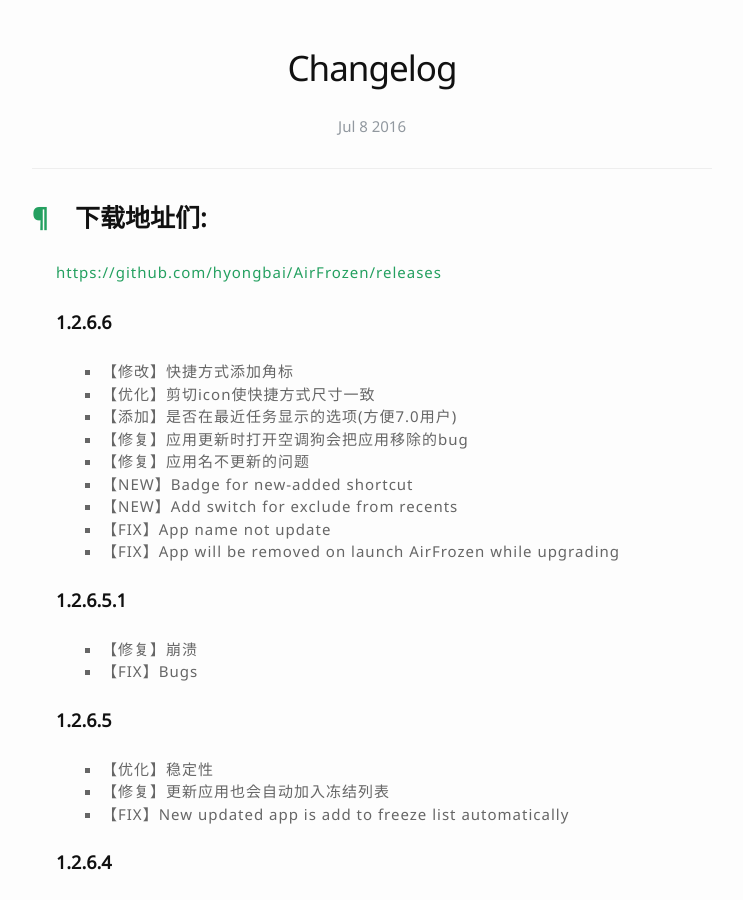
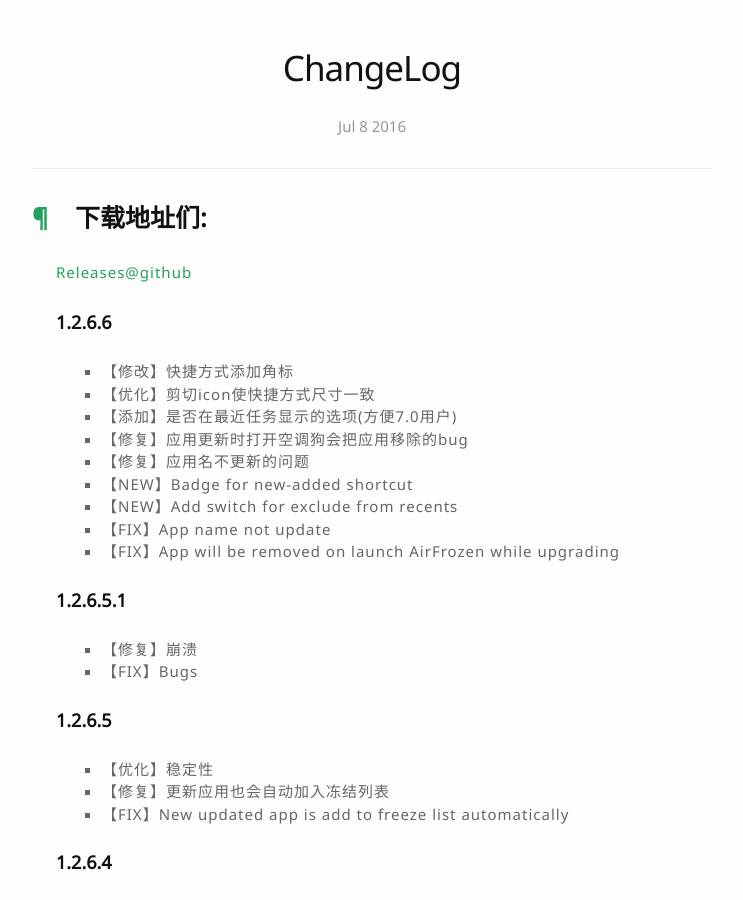
Before and after one commit to hyongbai/AirFrozen, a Jekyll site: the page built from _posts/2016-07-08-changelog.md, in a window 1280 px wide and 900 px high. Shown: the whole window, without its empty margins (268-1011 px from the left). Built offline with Jekyll 4.4.1, drawn with Linux system fonts in a browser that asks for light colours; nearby versions of some CDN libraries; part of the change alters nothing that is shown.

Commit message:
【修改】缩短release地址，修正ChangeLog大小写

```diff
--- a/_posts/2016-07-08-changelog.md
+++ b/_posts/2016-07-08-changelog.md
@@ -1,12 +1,12 @@
 ---
 layout: post
-title: "Changelog"
+title: "ChangeLog"
 permalink: /changelog/
 ---
 
 ## 下载地址们:
 
-[https://github.com/hyongbai/AirFrozen/releases](https://github.com/hyongbai/AirFrozen/releases)
+[Releases@github](https://github.com/hyongbai/AirFrozen/releases)
 
 ### 1.2.6.6
 - 【修改】快捷方式添加角标
```
